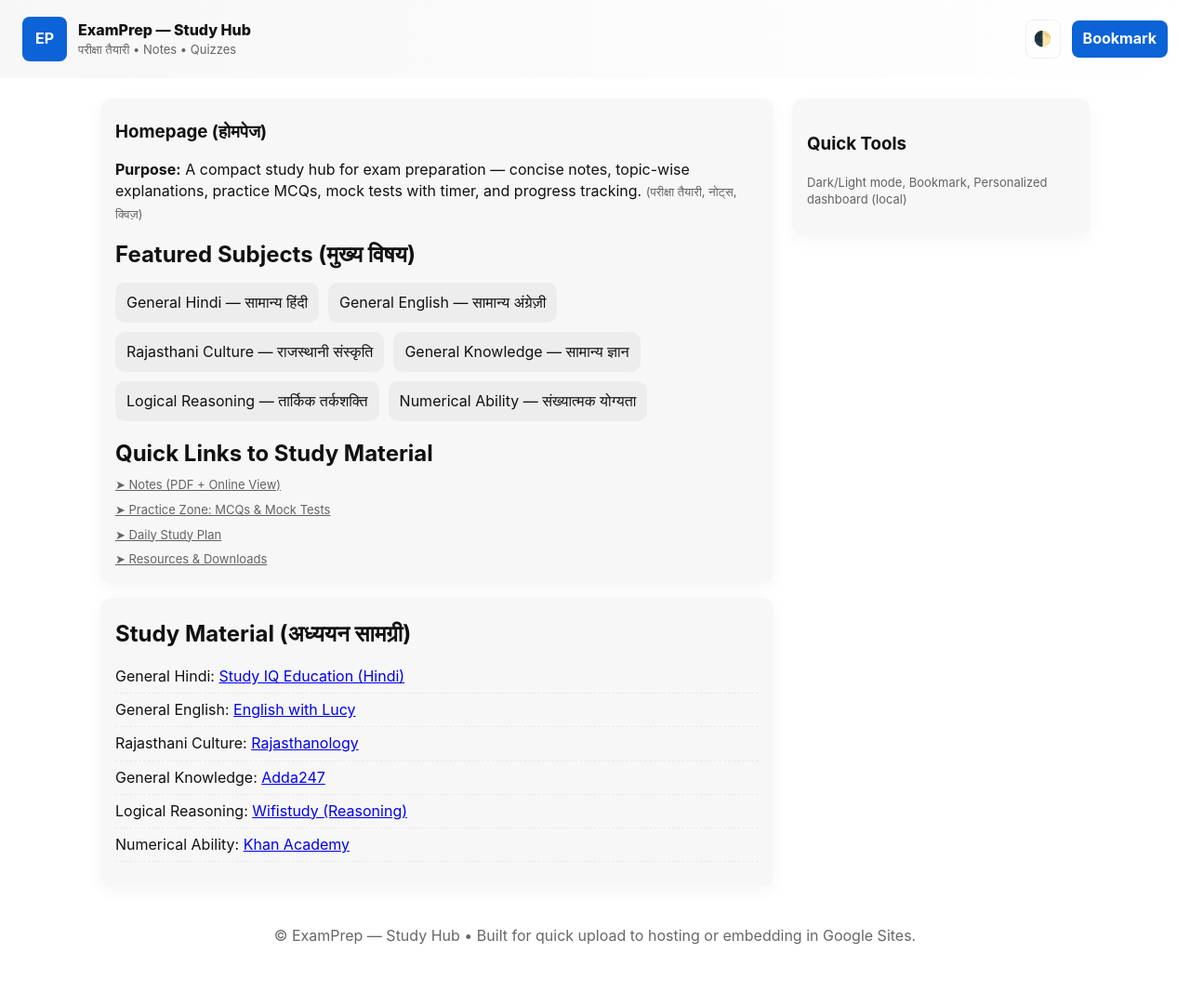
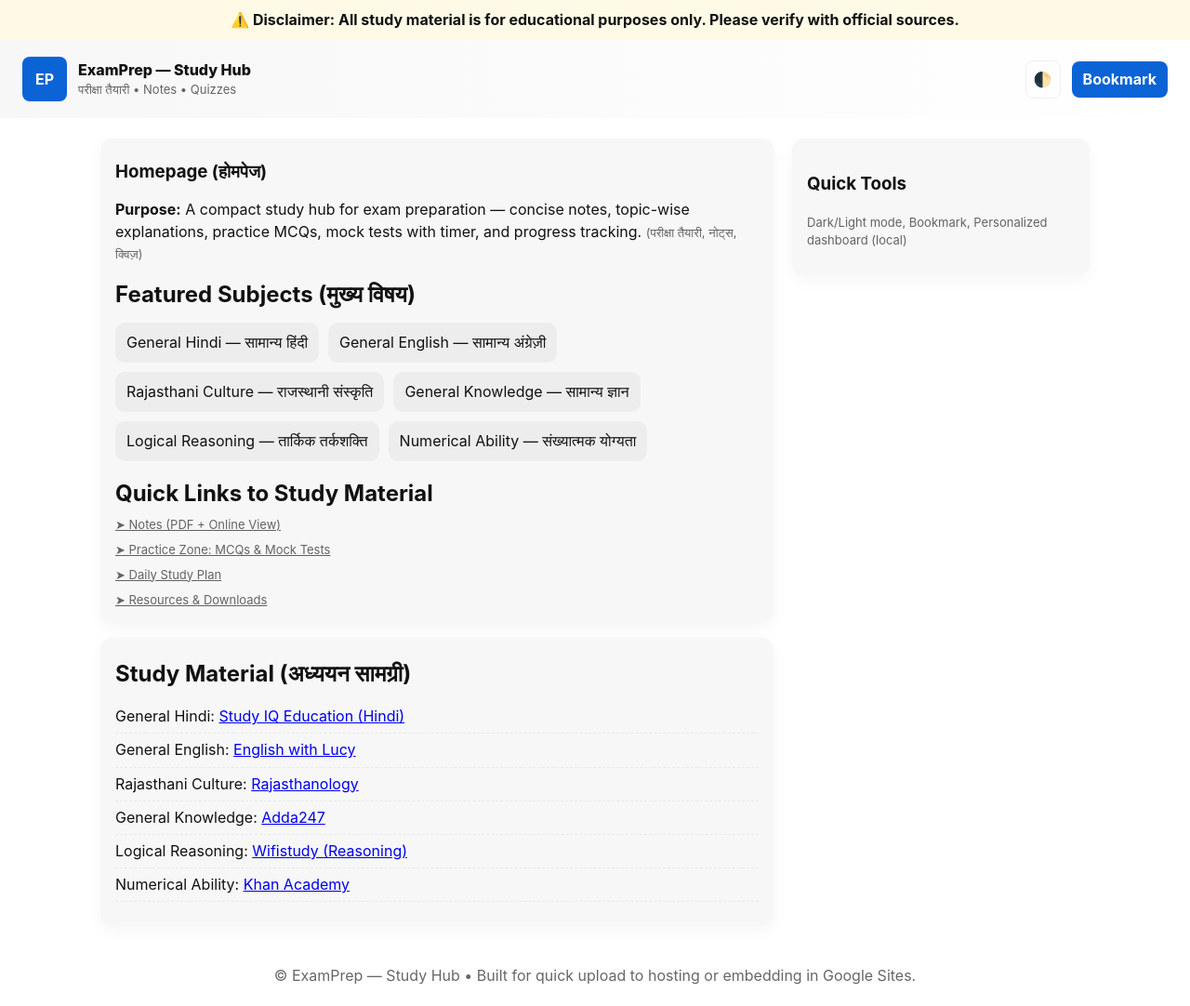
Before and after one commit to udit1602/username.udit.io, a plain HTML site: page index.html in a window 1280 px wide. Shown: the whole page at 93% size. Before the commit the page ends 1038 px from the top, so only its background shows below. Drawn offline with Linux system fonts and the light colour scheme.

Commit message:
Update index.html

```diff
--- a/index.html
+++ b/index.html
@@ -33,6 +33,10 @@
   </style>
 </head>
 <body>
+  <div style="background:#fffae6;color:#111;padding:10px;text-align:center;font-weight:bold;">
+     ⚠️ Disclaimer: All study material is for educational purposes only. Please verify with official sources.
+  </div>
+
   <header>
     <div class="brand">
       <div class="logo">EP</div>
```
